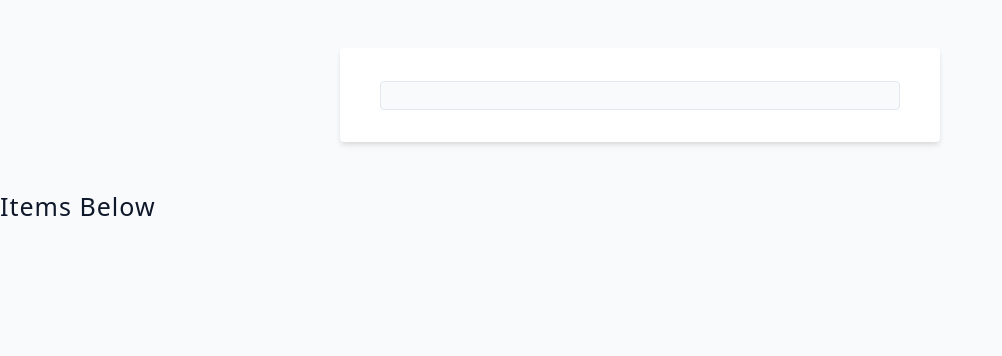
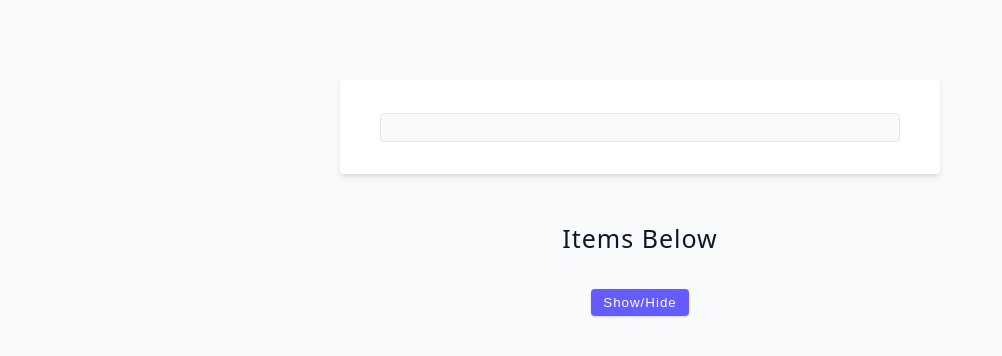
Before and after one commit to hungbui7690/react-tutorials, a React (Vite) app in the folder client/: page / in a window 1280 px wide. Shown: the top 356 px of the page, without its empty margins (0-1002 px from the left). Built offline with nearby package versions, Linux system fonts and the light colour scheme.

Commit message:
Suspense API: Problem

```diff
--- a/client/src/LatestReact.jsx
+++ b/client/src/LatestReact.jsx
@@ -1,14 +1,15 @@
 import { useState, useTransition } from 'react'
+import SlowComponent from './SlowComponent' // (1)
 
 const LatestReact = () => {
   const [text, setText] = useState('')
   const [items, setItems] = useState([])
-  const [isPending, startTransition] = useTransition() // (1) useTransition
+  const [isPending, startTransition] = useTransition()
+  const [show, setShow] = useState(false) // (2)
 
   const handleChange = (e) => {
     setText(e.target.value)
 
-    // (2) put the slow logic inside startTransition()
     startTransition(() => {
       const newItems = Array.from({ length: 5000 }, (_, index) => {
         return (
@@ -22,7 +23,7 @@ const LatestReact = () => {
   }
 
   return (
-    <section>
+    <section className='container'>
       <form className='form'>
         <input
           type='text'
@@ -33,7 +34,6 @@ const LatestReact = () => {
       </form>
       <h4>Items Below</h4>
 
-      {/* (3) */}
       {isPending ? (
         <h4>Loading...</h4>
       ) : (
@@ -47,6 +47,12 @@ const LatestReact = () => {
           {items}
         </div>
       )}
+
+      {/* (2) */}
+      <button className='btn' onClick={() => setShow(!show)}>
+        Show/Hide
+      </button>
+      {show && <SlowComponent />}
     </section>
   )
 }
```
Also changed, not shown: client/src/App.jsx (+20 -1 lines), client/src/LowerState.jsx (deleted, +0 -34 lines), client/src/SlowComponent.jsx (+7 -7 lines).
